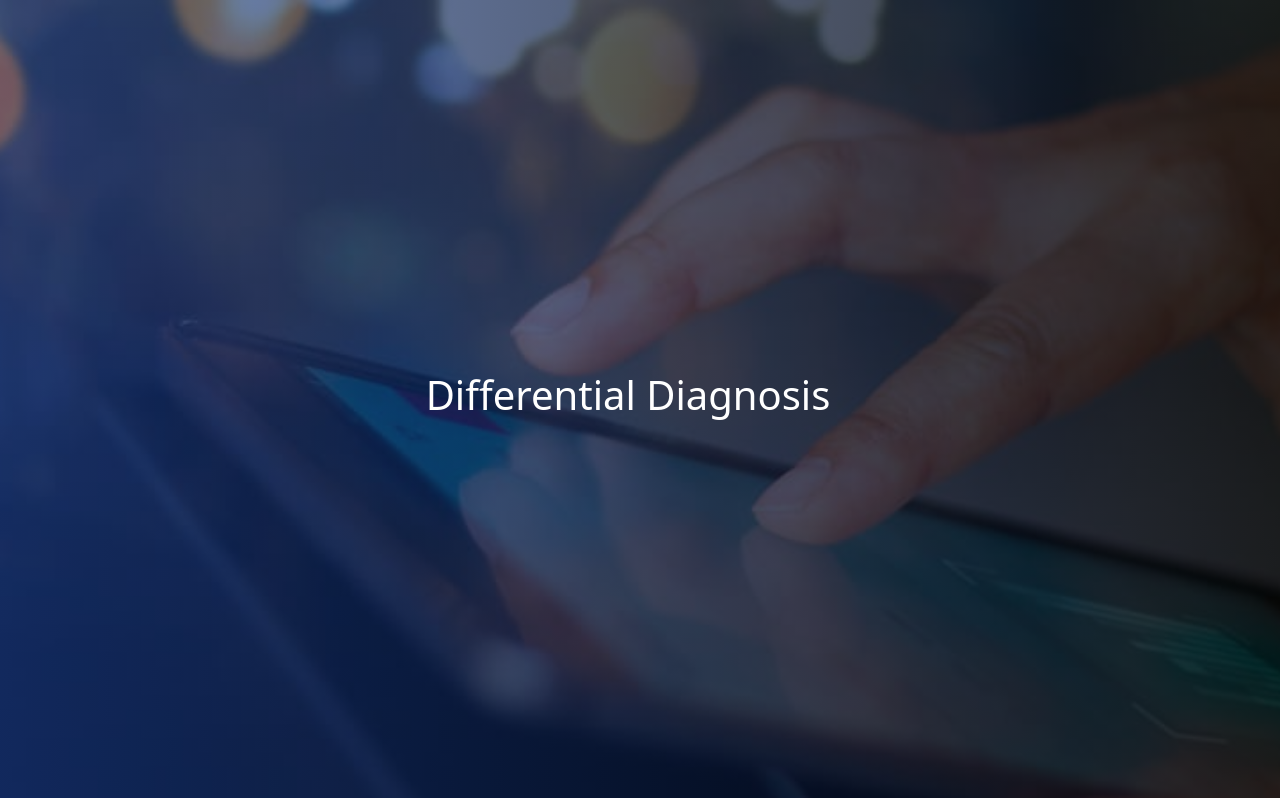
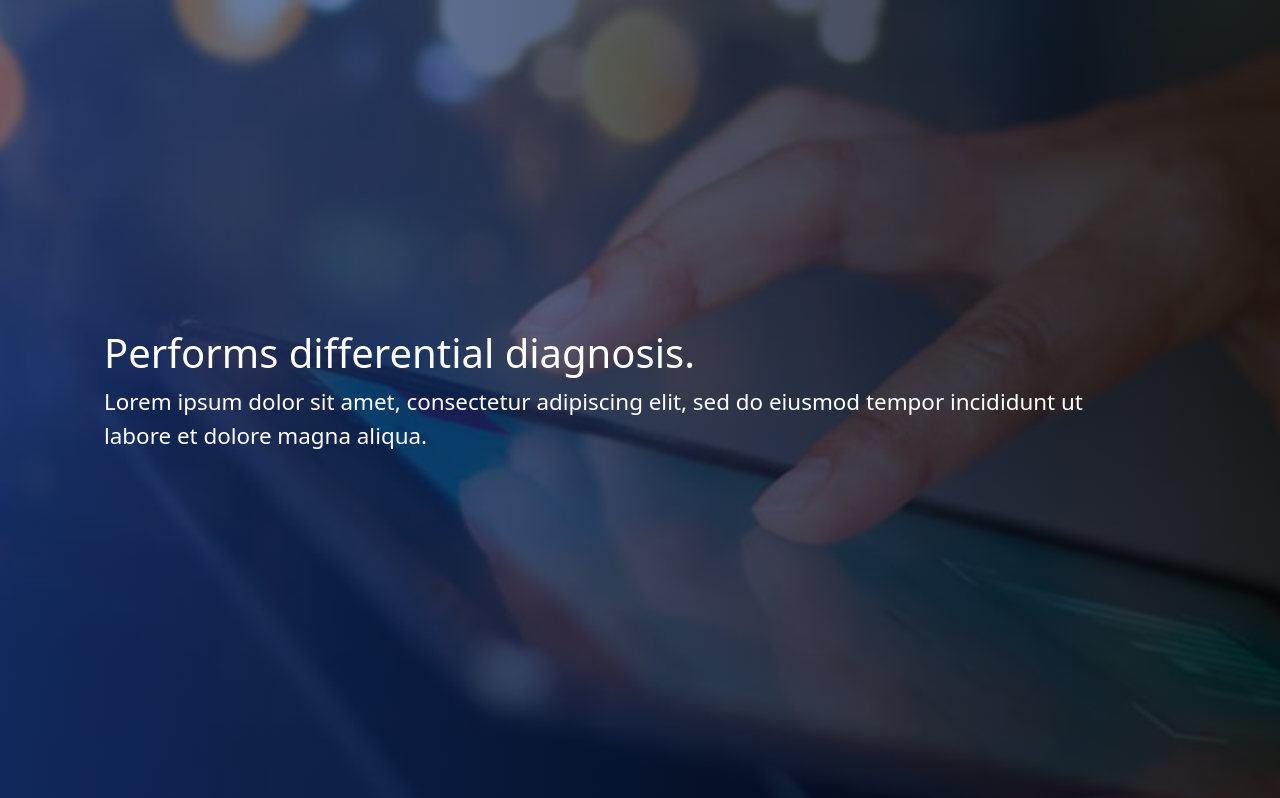
Before and after one commit to paucabral/devops-midterm-webapp, a Python web app: template templates/index.html in a window 1280 px wide. Shown: the part 801-1599 px from the top of the page. Run offline with Jinja, Linux system fonts and the light colour scheme; the template is opened without the code that fills it, so the values that code supplies are empty; some libraries are stand-ins or nearby versions.

Commit message:
Finalized page structure.

```diff
--- a/static/css/style.css
+++ b/static/css/style.css
@@ -235,7 +235,8 @@ ol {
   border-radius: 50%;
 }
 
-.dev-box {
+.feature-section p {
+  font-size: 1.4em;
 }
 
 @media screen and (max-width: 450px) {
@@ -251,4 +252,9 @@ ol {
     width: 90%;
     font-size: 1.3em;
   }
+
+  .feature-section {
+    text-align: center !important;
+    padding: 0.2em !important;
+  }
 }
--- a/templates/index.html
+++ b/templates/index.html
@@ -25,7 +25,7 @@
     <script src="../static/js/index.js"></script>
   </head>
   <body>
-    <div id="indexBody" class="text-white container-fluid pb-5">
+    <div id="indexBody" class="text-white container-fluid pb-5" style="margin-left: 0; margin-right: 0;">
       <header>
         <div class="container my-3">
           <nav class="navbar navbar-expand-lg navbar-dark container-fluid">
@@ -75,25 +75,31 @@
     </div>
 
     <div id="differential-diagnosis" class="row container-fluid text-white" style="margin-left: 0; margin-right: 0;">
-      <div class="row pt-3 pb-3 text-center justify-content-center align-self-center">
-        <h1>Differential Diagnosis</h1>
+      <div style="text-align: left; padding: 5em;" class="feature-section row pt-3 pb-3 justify-content-center align-self-center">
+        <h1>Performs differential diagnosis.</h1>
+        <p>Lorem ipsum dolor sit amet, consectetur adipiscing elit, sed do eiusmod tempor incididunt ut labore et dolore magna
+          aliqua.</p>
       </div>
     </div>
 
     <div id="recommendations" class="row container-fluid text-white" style="margin-left: 0; margin-right: 0;">
-      <div class="row pt-3 pb-3 text-center justify-content-center align-self-center">
-        <h1>Recommendation</h1>
+      <div style="text-align: right; padding: 5em;" class="feature-section row pt-3 pb-3 justify-content-center align-self-center">
+        <h1>Provides recommendations and precautions.</h1>
+        <p>Lorem ipsum dolor sit amet, consectetur adipiscing elit, sed do eiusmod tempor incididunt ut labore et dolore magna
+        aliqua.</p>
       </div>
     </div>
 
     <div id="nearby-hospitals" class="row container-fluid text-white" style="margin-left: 0; margin-right: 0;">
-      <div class="row pt-3 pb-3 text-center justify-content-center align-self-center">
-        <h1>Nearby hospital</h1>
+      <div style="text-align: left; padding: 5em;" class="feature-section row pt-3 pb-3 justify-content-center align-self-center">
+        <h1>Locates the nearby healthcare facilities.</h1>
+        <p>Lorem ipsum dolor sit amet, consectetur adipiscing elit, sed do eiusmod tempor incididunt ut labore et dolore magna
+          aliqua.</p>
       </div>
     </div>
 
-    <div id="developers" class="row container-fluid text-white" style="margin-left: 0; margin-right: 0;">
-      <div class="row pt-3 pb-3 text-center justify-content-center align-self-center">
+    <div id="developers" class="row container-fluid text-white" style="margin-left: 0; margin-right: 0; padding-left: 0; padding-right: 0;">
+      <div class="row pt-5 pb-3 text-center justify-content-center align-self-center">
         <h1>Developers</h1>
       </div>
       <div class="pb-2">
```
